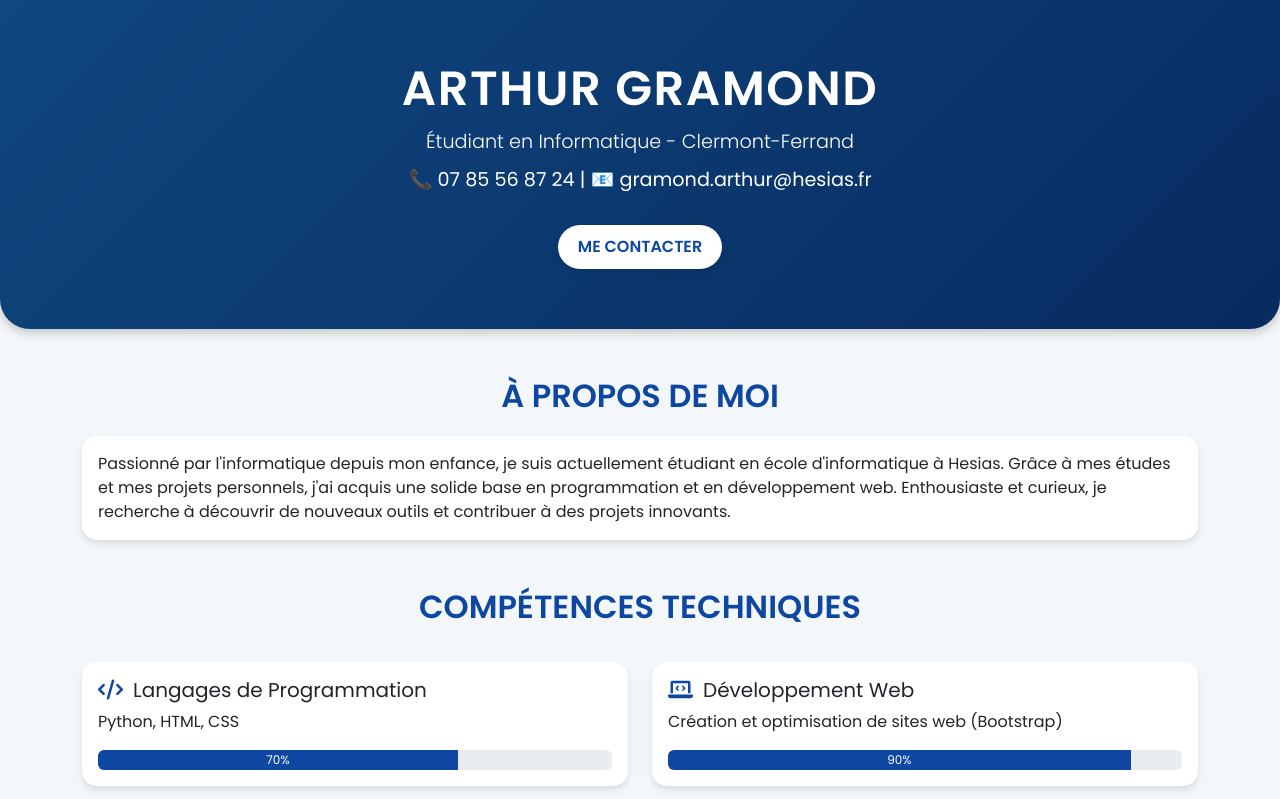
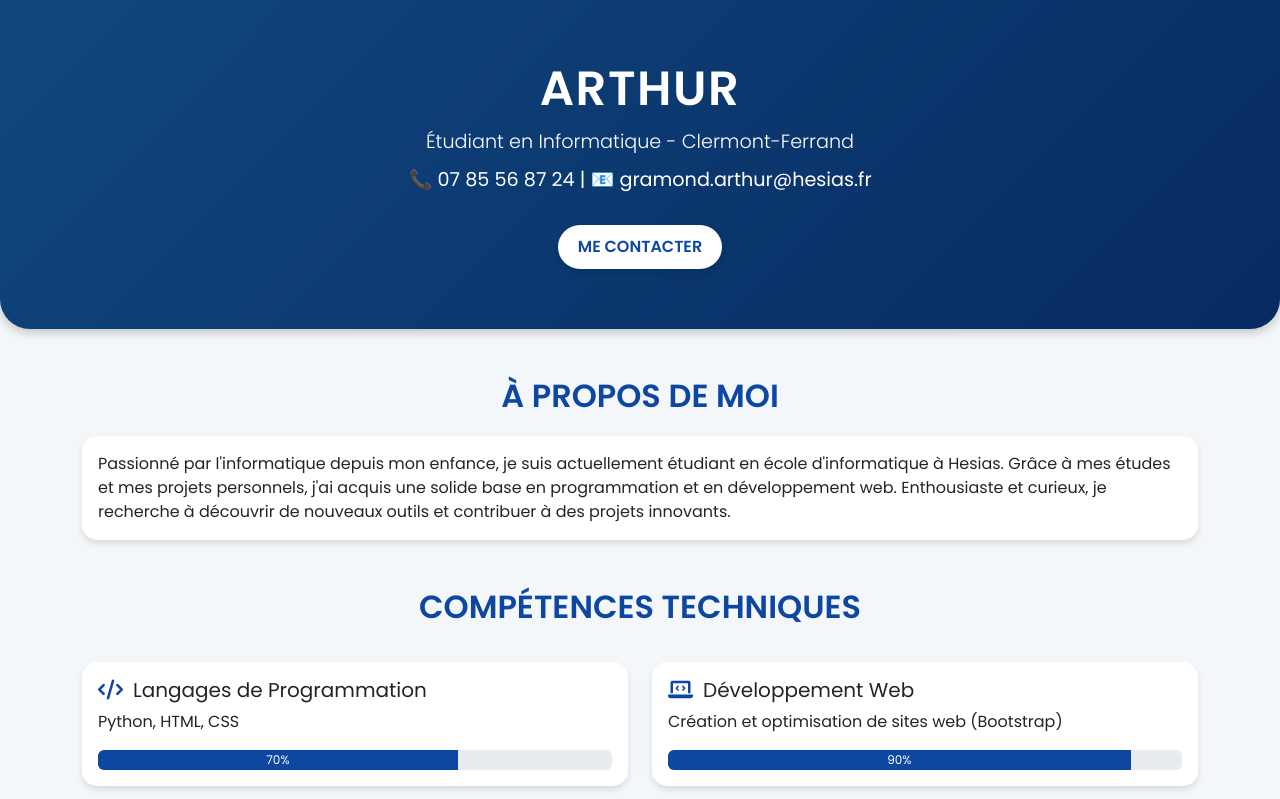
Before and after one commit to Arthur-gmd/CVARTHUR, a plain HTML site: page index.html in a window 1280 px wide. Shown: the top 799 px of the page. Drawn offline with nearby package versions, Linux system fonts and the light colour scheme.

Commit message:
Update index.html

```diff
--- a/index.html
+++ b/index.html
@@ -15,7 +15,7 @@
     <header class="text-center enhanced-header">
         <div class="overlay"></div>
         <div class="container">
-            <h1>Arthur Gramond</h1>
+            <h1>Arthur </h1>
             <p class="lead">Étudiant en Informatique - Clermont-Ferrand</p>
             <p>📞 07 85 56 87 24 | 📧 gramond.arthur@hesias.fr</p>
             <a href="#contact" class="btn-contact">Me Contacter</a>
```
